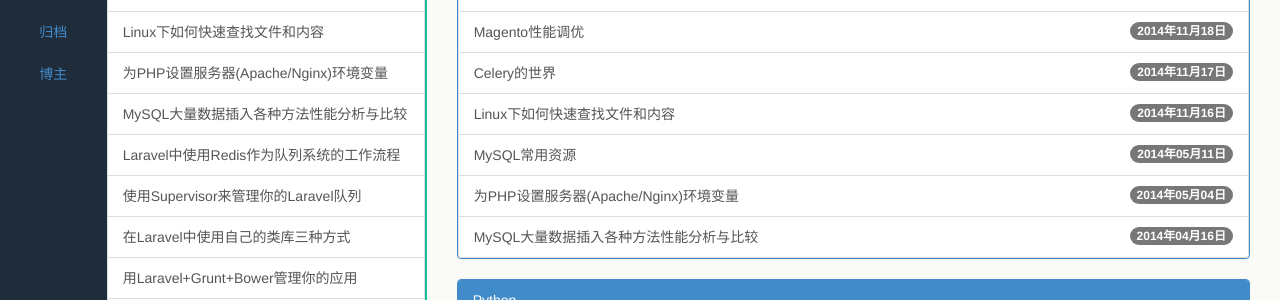
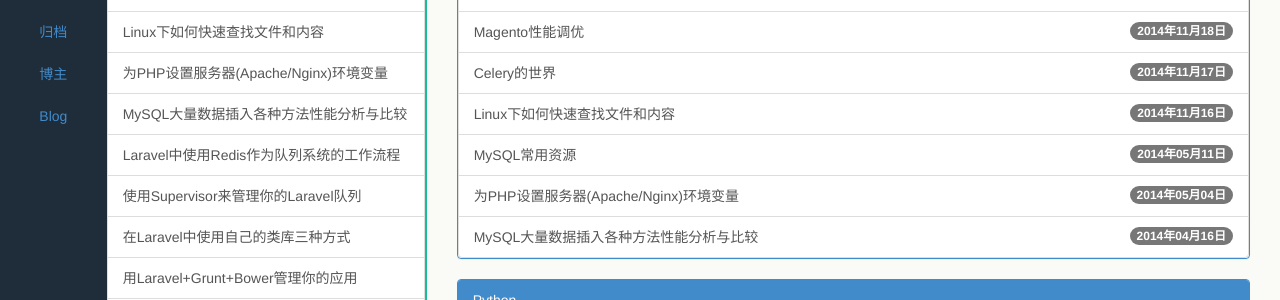
Before and after one commit to wonderfan/wonderfan.github.io, a Jekyll site: the page built from index.html, in a window 1280 px wide. Shown: the part 298-598 px from the top of the page. Built offline with Jekyll 4.4.1, drawn with Linux system fonts in a browser that asks for light colours; the list of posts is cut into pages by our own code; comment, search, counter and statistics services are not loaded.

Commit message:
Update navside.html

```diff
--- a/_includes/navside.html
+++ b/_includes/navside.html
@@ -11,6 +11,7 @@
         <li><a href="#tags" data-toggle="tab">{{ site.locals.tags }}</a></li>
         <li><a class="pjaxlink" href="/pages/archive.html">{{ site.locals.archive }}</a></li>
         <li><a class="pjaxlink" href="/pages/about.html">{{ site.locals.about }}</a></li>
+        <li><a  href="/pages/blog.html">Blog</a></li>
       </ul>
       <div class="aside1_bottom">
         <table class="table table-condensed">
```
